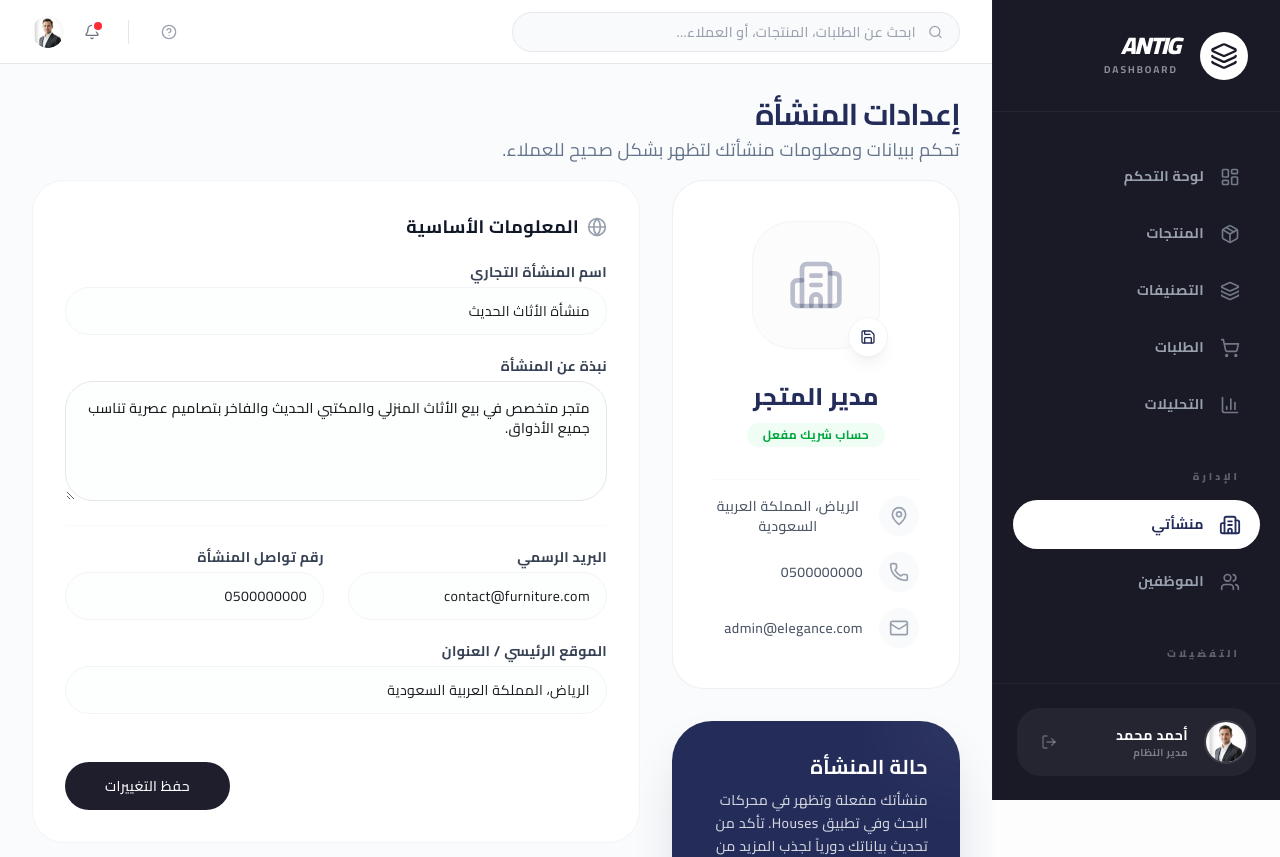
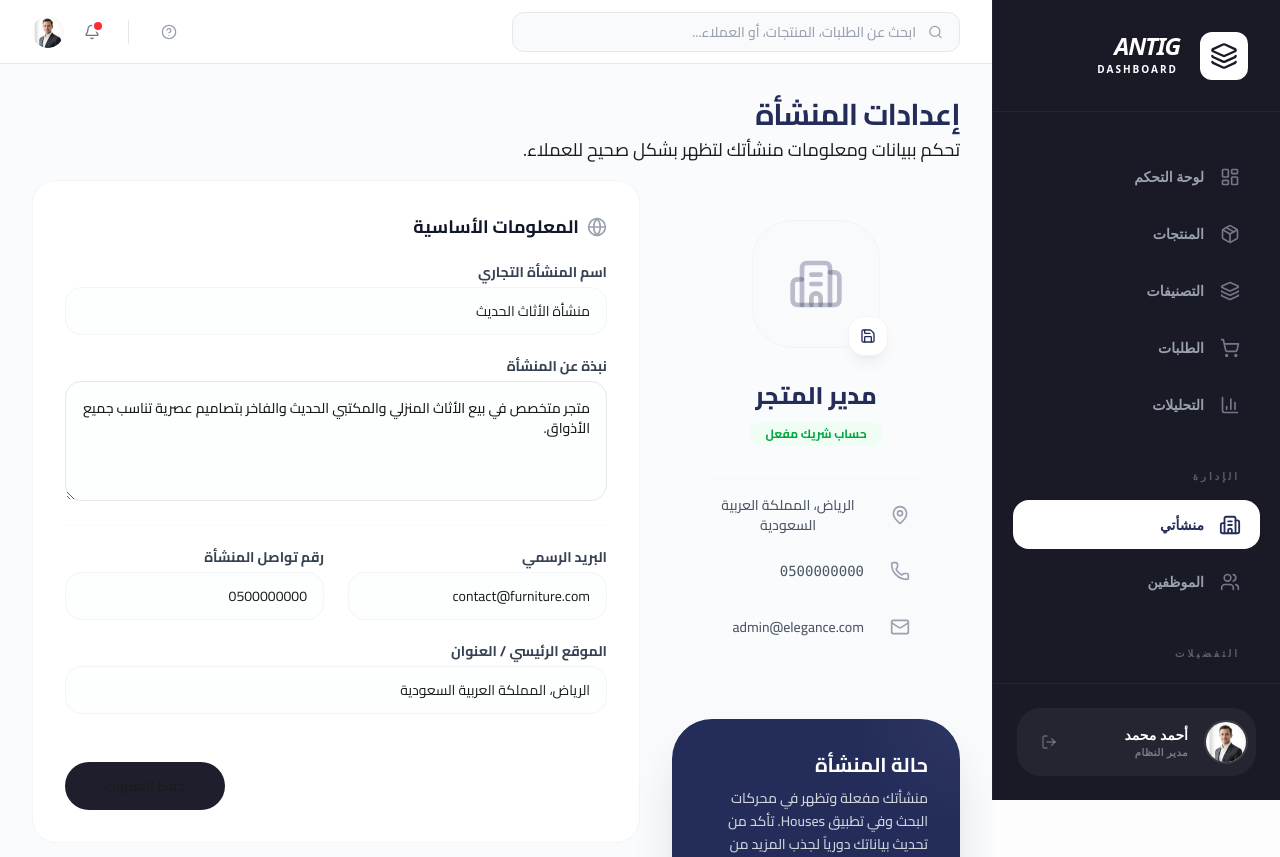
Before and after one commit to Up-to-code/nextjs-1, a Next.js app: page /organization in a window 1280 px wide. Shown: the top 857 px of the page. Built offline with nearby package versions, Linux system fonts and the light colour scheme.

Commit message:
Update globals.css

```diff
--- a/app/globals.css
+++ b/app/globals.css
@@ -1,159 +1,23 @@
 @import "tailwindcss";
 
-@custom-variant dark (&:is(.dark *));
-
-@theme inline {
+@theme {
   --color-background: var(--background);
   --color-foreground: var(--foreground);
-    --font-sans: var(--font-geist-sans);
-    --font-mono: var(--font-geist-mono);
-    --color-sidebar-ring: var(--sidebar-ring);
-    --color-sidebar-border: var(--sidebar-border);
-    --color-sidebar-accent-foreground: var(--sidebar-accent-foreground);
-    --color-sidebar-accent: var(--sidebar-accent);
-    --color-sidebar-primary-foreground: var(--sidebar-primary-foreground);
-    --color-sidebar-primary: var(--sidebar-primary);
-    --color-sidebar-foreground: var(--sidebar-foreground);
-    --color-sidebar: var(--sidebar);
-    --color-chart-5: var(--chart-5);
-    --color-chart-4: var(--chart-4);
-    --color-chart-3: var(--chart-3);
-    --color-chart-2: var(--chart-2);
-    --color-chart-1: var(--chart-1);
-    --color-ring: var(--ring);
-    --color-input: var(--input);
+  --color-primary: var(--primary);
   --color-border: var(--border);
-    --color-destructive: var(--destructive);
-    --color-accent-foreground: var(--accent-foreground);
-    --color-accent: var(--accent);
-    --color-muted-foreground: var(--muted-foreground);
-    --color-muted: var(--muted);
-    --color-secondary-foreground: var(--secondary-foreground);
-    --color-secondary: var(--secondary);
-    --color-primary-foreground: var(--primary-foreground);
-    --color-primary: var(--primary);
-    --color-popover-foreground: var(--popover-foreground);
-    --color-popover: var(--popover);
-    --color-card-foreground: var(--card-foreground);
-    --color-card: var(--card);
-    --radius-sm: calc(var(--radius) - 4px);
-    --radius-md: calc(var(--radius) - 2px);
-    --radius-lg: var(--radius);
-    --radius-xl: calc(var(--radius) + 4px);
-    --radius-2xl: calc(var(--radius) + 8px);
-    --radius-3xl: calc(var(--radius) + 12px);
-    --radius-4xl: calc(var(--radius) + 16px);
+  --radius-lg: 1.25rem;
 }
 
 :root {
-    --radius: 1.25rem;
   --background: #FDFDFD;
-    /* Soft off-white */
   --foreground: #1B1B1F;
-    --card: #FFFFFF;
-    --card-foreground: #1B1B1F;
-    --popover: #FFFFFF;
-    --popover-foreground: #1B1B1F;
   --primary: #242C5A;
-    /* Deep Navy */
-    --primary-foreground: #ffffff;
-    --secondary: #F4F5F7;
-    --secondary-foreground: #1B1B1F;
-    --muted: #F4F5F7;
-    --muted-foreground: #64748B;
-    --accent: #F4F5F7;
-    --accent-foreground: #1B1B1F;
-    --destructive: #EF4444;
   --border: #E2E8F0;
-    --input: #E2E8F0;
-    --ring: #242C5A;
-
-    --chart-1: #242C5A;
-    --chart-2: #3B4270;
-    --chart-3: #5B6395;
-    --chart-4: #838AB9;
-    --chart-5: #B2B8DB;
-
-    /* Sidebar - Dark theme but refined */
-    --sidebar: #1E1E2D;
-    --sidebar-foreground: #FFFFFF;
-    --sidebar-primary: #FFFFFF;
-    --sidebar-primary-foreground: #1E1E2D;
-    --sidebar-accent: rgba(255, 255, 255, 0.08);
-    --sidebar-accent-foreground: #FFFFFF;
-    --sidebar-border: rgba(255, 255, 255, 0.05);
-    --sidebar-ring: #FFFFFF;
-
-    /* Flattened Shadows - Clean & Minimal */
-    --shadow-sm: none;
-    --shadow: none;
-    --shadow-md: none;
-    --shadow-lg: none;
-}
-
-.premium-card {
-    @apply bg-white border border-gray-200/60 rounded-3xl transition-all duration-300 hover:border-primary/20 hover:bg-gray-50/30;
-}
-
-.premium-input {
-    @apply h-12 rounded-xl bg-gray-50 border border-gray-200 px-6 focus:bg-white focus:ring-1 focus:ring-primary/20 transition-all duration-200;
-}
-
-.dark {
-    --background: #1B1B1F;
-    --foreground: #E3E2E6;
-    --card: #232328;
-    --card-foreground: #E3E2E6;
-    --popover: #232328;
-    --popover-foreground: #E3E2E6;
-    --primary: #C3C3D9;
-    /* Lighter brand color for dark mode */
-    --primary-foreground: #2E2E38;
-    --secondary: #2E2E38;
-    --secondary-foreground: #E3E2E6;
-    --muted: #2E2E38;
-    --muted-foreground: #8E9199;
-    --accent: #2E2E38;
-    --accent-foreground: #E3E2E6;
-    --destructive: #FFB4AB;
-    --border: #44474F;
-    --input: #44474F;
-    --ring: #C3C3D9;
-    --chart-1: #C3C3D9;
-    --chart-2: #8E9199;
-    --chart-3: #5C5E66;
-    --chart-4: #44474F;
-    --chart-5: #2E2E38;
-    --sidebar: #1B1B1F;
-    --sidebar-foreground: #E3E2E6;
-    --sidebar-primary: #C3C3D9;
-    --sidebar-primary-foreground: #1B1B1F;
-    --sidebar-accent: #2E2E38;
-    --sidebar-accent-foreground: #E3E2E6;
-    --sidebar-border: #2E2E38;
-    --sidebar-ring: #C3C3D9;
 }
 
 @layer base {
-    * {
-        @apply border-border outline-ring/50;
-    }
-
   body {
-        @apply bg-background text-foreground tracking-wide;
+    background-color: var(--background);
+    color: var(--foreground);
   }
 }
-
-@keyframes spin-line {
-    0% {
-        transform: rotate(0deg);
-    }
-
-    100% {
-        transform: rotate(360deg);
-    }
-}
-
-.animate-spin-line {
-    animation: spin-line 8s linear infinite;
-}
```
Lines whose indentation alone changed are shown as unchanged.
